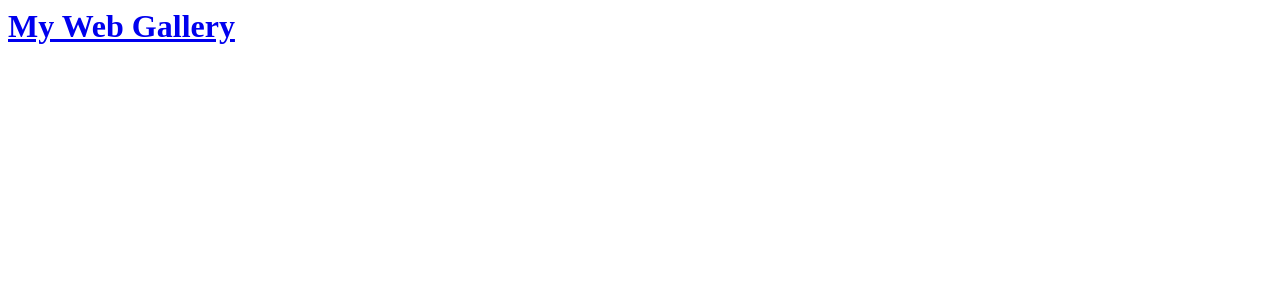
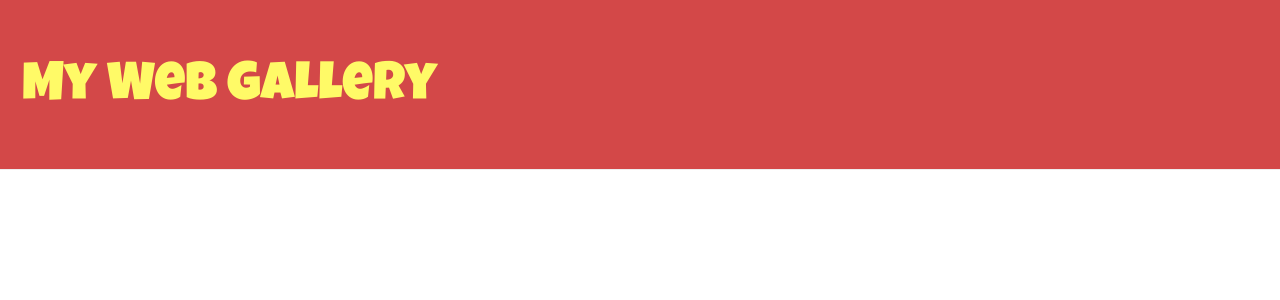
Before and after one commit to Anmol98/my-web-gallery, a Django app: page / in a window 1280 px wide. Shown: the top 300 px of the page. Run offline with Django 3.2, Linux system fonts and the light colour scheme; data that the repository does not hold is empty; some libraries are stand-ins or nearby versions.

Commit message:
Added css and added a base file in html

```diff
--- /dev/null
+++ b/webgallery/static/css/webgallery.css
@@ -0,0 +1,42 @@
+.page-header {
+    background-color: #d34848;
+    margin-top: 0;
+    padding: 40px 40px 40px 22px;
+  }
+
+.page-header h1, .page-header h1 a, .page-header h1 a:visited, .page-header h1 a:active {
+    color: #fffa67;
+    font-family: 'Luckiest Guy', cursive;
+    font-size: 40pt;
+
+    text-decoration: none;
+  }
+  .content {
+      margin-left: 10px;
+      font-family: 'Kaushan Script', cursive;
+      color: #222831;
+      font-size: 15pt;
+
+  }
+
+  .post {
+      margin-bottom: 70px;
+  }
+
+  .ima {
+    padding-top : 20px;
+    padding-bottom: 20px;
+  }
+.date{
+  font-family: 'Crimson Text', serif;
+
+}
+
+hr.style14 {
+  border: 0;
+  height: 1px;
+  background-image: -webkit-linear-gradient(left, #f0f0f0, #8c8b8b, #f0f0f0);
+  background-image: -moz-linear-gradient(left, #f0f0f0, #8c8b8b, #f0f0f0);
+  background-image: -ms-linear-gradient(left, #f0f0f0, #8c8b8b, #f0f0f0);
+  background-image: -o-linear-gradient(left, #f0f0f0, #8c8b8b, #f0f0f0);
+}
--- /dev/null
+++ b/webgallery/templates/webgallery/base.html
@@ -0,0 +1,27 @@
+{% load static %}
+
+<html>
+    <head>
+        <title>Anmol's Web Gallery</title>
+        <link rel="stylesheet" href="//maxcdn.bootstrapcdn.com/bootstrap/3.2.0/css/bootstrap.min.css">
+        <link rel="stylesheet" href="//maxcdn.bootstrapcdn.com/bootstrap/3.2.0/css/bootstrap-theme.min.css">
+        <link rel="stylesheet" href="{% static 'css/webgallery.css' %}">
+        <link href="https://fonts.googleapis.com/css?family=Luckiest+Guy" rel="stylesheet">
+        <link href="https://fonts.googleapis.com/css?family=Crimson+Text" rel="stylesheet">
+        <link href="https://fonts.googleapis.com/css?family=Kaushan+Script" rel="stylesheet">
+
+    </head>
+    <body>
+      <div class = "page-header">
+        <h1><a href="/">My Web Gallery</a></h1>
+      </div>
+      <div class="content container">
+          <div class="row">
+              <div class="col-md-8">
+                {% block content %}
+                {% endblock %}
+      </div>
+      </div>
+      </div>
+    </body>
+</html>
--- a/webgallery/templates/webgallery/post_list.html
+++ b/webgallery/templates/webgallery/post_list.html
@@ -1,22 +1,19 @@
-<html>
-    <head>
-        <title>Anmol's Web Gallery</title>
-    </head>
-    <body>
+{% extends 'webgallery/base.html' %}
 
+{% block content %}
+                {% for post in posts %}
+              <div class = "post">
 
-<div>
-    <h1><a href="/">My Web Gallery</a></h1>
-</div>
-
-{% for post in posts %}
-    <div>
         <h2><a href="">{{ post.title }}</a></h2>
-        <p>published: {{ post.published_date }}</p>
-
-        <img src="{{ post.picture.url }}">
+        <div class = "date">
+        <p>Published: {{ post.published_date }}</p>
+        </div>
+        <div class = "ima">
+        <img src="{{ post.picture.url }}" height = "300" width = "300">
+        </div>
         <p>{{ post.description|linebreaksbr }}</p>
-    </div>
-{% endfor %}
-</body>
-</html>
+      </div>
+      <hr class="style14">
+      <br>
+      {% endfor %}
+{% endblock %}
```
